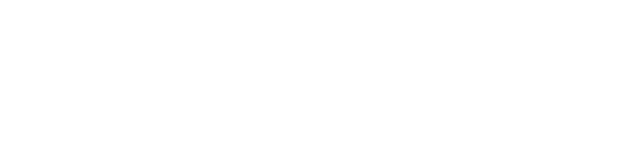
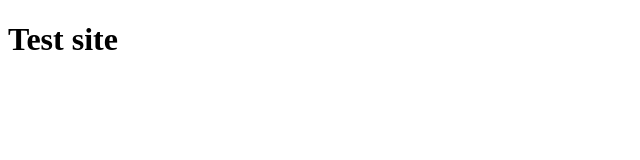
Before and after one commit to AustinP02/demo-repo, a plain HTML site: page index.html in a window 1280 px wide. Shown: the whole page, without its empty margins (0-640 px from the left). Drawn offline with Linux system fonts and the light colour scheme.

Commit message:
Added a header

```diff
--- a/index.html
+++ b/index.html
@@ -6,6 +6,8 @@
     <title>Test site</title>
 </head>
 <body>
-
+    <header>
+        <h1>Test site</h1>
+    </header>
 </body>
 </html>
```
